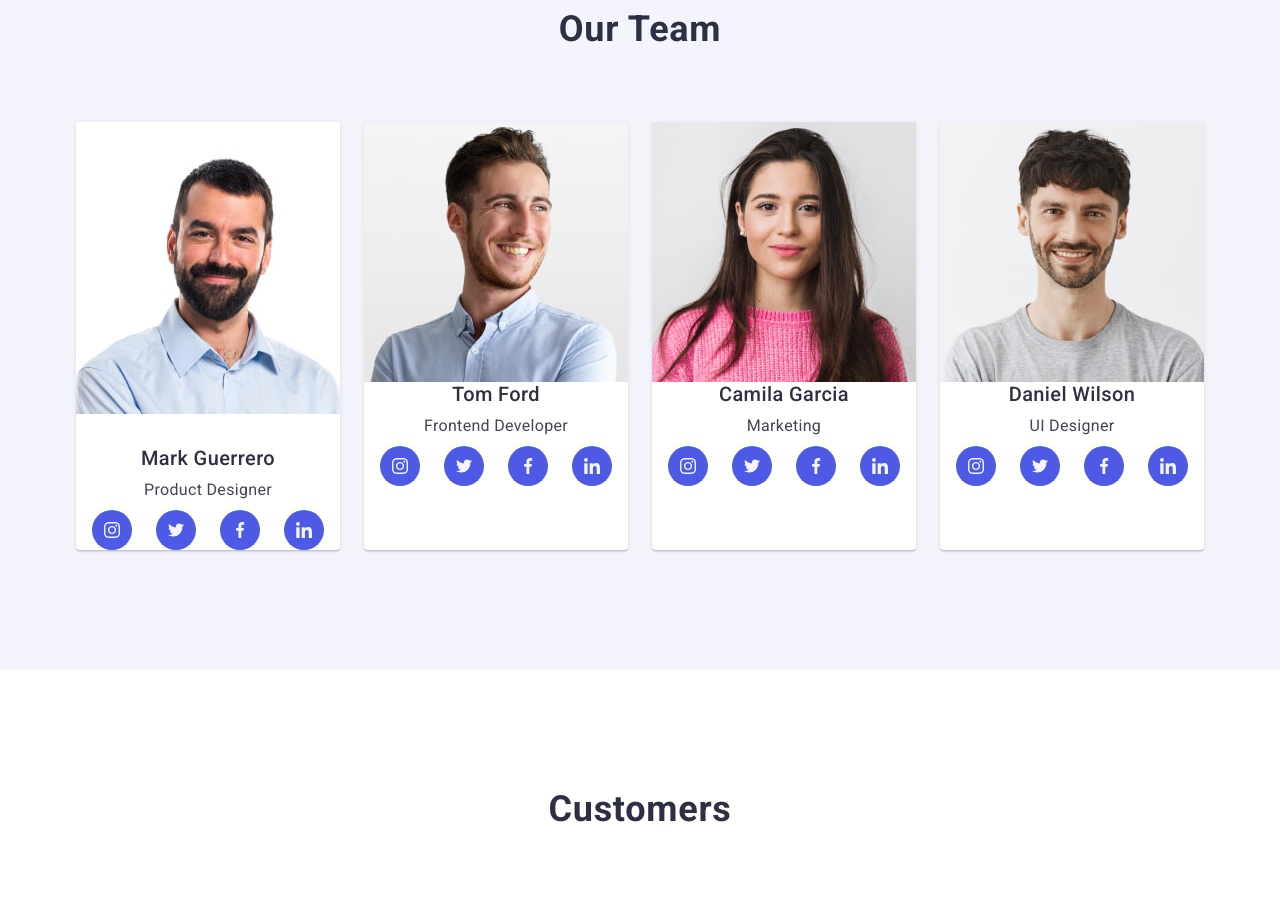
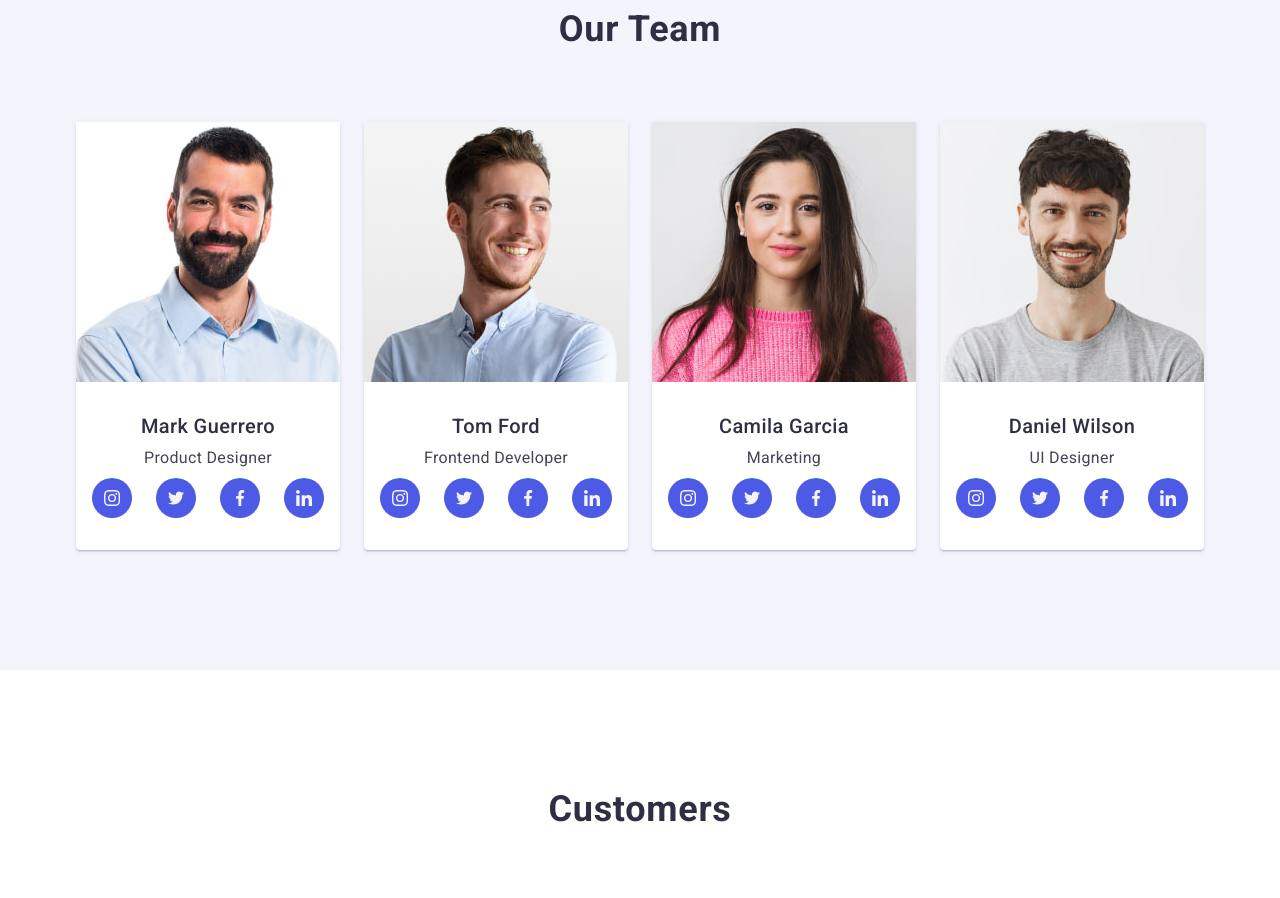
Before and after one commit to VanUaTu1/goit-markup-hw-04, a plain HTML site: page index.html in a window 1280 px wide. Shown: the part 1800-2698 px from the top of the page. Drawn offline with nearby package versions, Linux system fonts and the light colour scheme.

Commit message:
Update styles.css

```diff
--- a/css/styles.css
+++ b/css/styles.css
@@ -349,6 +349,7 @@ p {
 
 .container-text {
     margin: 0;
+    padding: 32px 0;
 }
 
 .team-section-icon-list {
@@ -363,9 +364,6 @@ p {
     fill: var(--color-cloud);
 }
 
-.team-section-img {
-    padding: 32px 0;
-}
 
 .team-section-link {
     display: flex;
```
